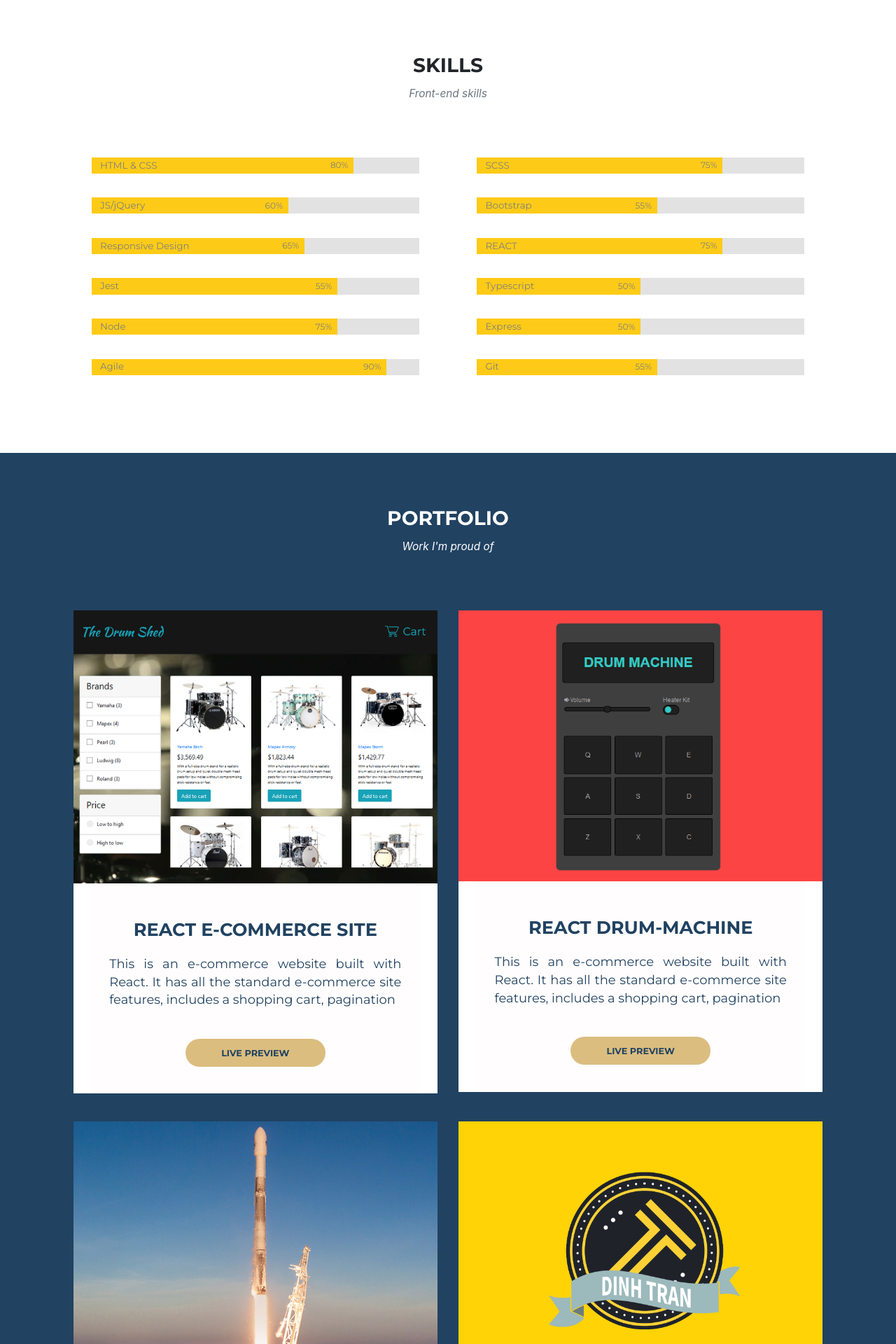
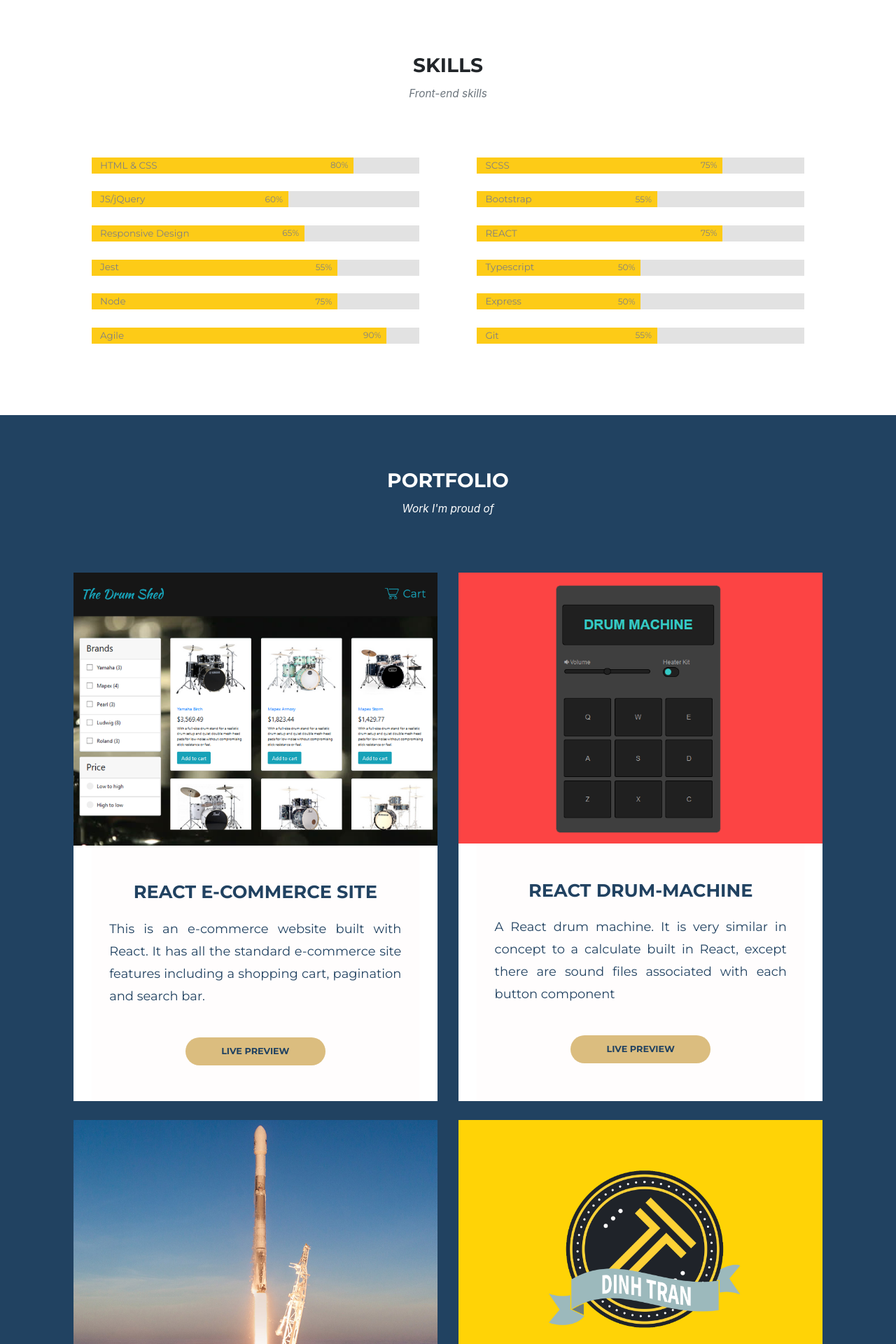
Before and after one commit to DinhTran77/Portfolio, a PHP site: page / in a window 1280 px wide. Shown: the part 800-2720 px from the top of the page at 70% size. Run offline with PHP 8.4, Linux system fonts and the light colour scheme; some web fonts are replaced.

Commit message:
almost done

```diff
--- /dev/null
+++ b/contactForm.php
@@ -0,0 +1 @@
+You typed in: <?php print $_POST['myEmail'];?>
--- a/index.html
+++ b/index.html
@@ -167,12 +167,14 @@
                     <h3 class="section-subheading light">Work I'm proud of</h3>
                 </header>
 
-                <div id="projects" class="container_content container w-screen">
+                <div id="projects" class="container_content container">
                     <template id="template_project_row" class="row">
                         <template id="template-col-projects">
                             <div class="col-lg-6">
+
                                 <a href="" class="project_link" target="_blank">
                                     <div class="project-container">
+                                        <div class='project_overlay'></div>
                                         <img class="project-image" />
                                         <article class="project-text">
                                             <h4 class="project-name"></h4>
@@ -208,7 +210,7 @@
                             <img id='profile-pic' src="./images/team/1.jpg" alt="">
                         </div> -->
                         <div class="col-lg-5">
-                            <form id="contact-form">
+                            <form id="contact-form" method="POST" action="contactForm.php">
                                 <label for="name" class="form-label "
                                     >Name:*</label
                                 >
@@ -224,7 +226,7 @@
                                 >
                                 <input
                                     required
-                                    type="text"
+                                    type="email"
                                     id="name"
                                     name="email"
                                 />
--- a/js/main.js
+++ b/js/main.js
@@ -71,42 +71,42 @@ if (document.createElement("template").content) {
 			image_source: "./images/portfolio/ecommerce.PNG",
 			name: "React E-Commerce Site",
 			description:
-				"This is an e-commerce website built with React. It has all the standard e-commerce site features, includes a shopping cart, pagination"
+				"This is an e-commerce website built with React. It has all the standard e-commerce site features including a shopping cart, pagination and search bar."
 		},
 		{
 			link: "https://drum-shed.herokuapp.com/products",
 			image_source: "./images/portfolio/drum-machine.PNG",
 			name: "React Drum-Machine",
 			description:
-				"This is an e-commerce website built with React. It has all the standard e-commerce site features, includes a shopping cart, pagination"
+				"A React drum machine. It is very similar in concept to a calculate built in React, except there are sound files associated with each button component"
 		},
 		{
 			link: "https://drum-shed.herokuapp.com/products",
 			image_source: "./images/portfolio/space-x.png",
 			name: "React Space-X API",
 			description:
-				"This is an e-commerce website built with React. It has all the standard e-commerce site features, includes a shopping cart, pagination"
+				"This React application uses Axios to retrieve and display data from the Space-X api."
 		},
 		{
 			link: "https://drum-shed.herokuapp.com/products",
 			image_source: "./images/portfolio/personal_sight.png",
 			name: "Portfolio Site",
 			description:
-				"This is an e-commerce website built with React. It has all the standard e-commerce site features, includes a shopping cart, pagination"
+				"I am particularly proud of this personal porfolio website, because I designed it from scratch including the graphic design, HTML, SCSS, animations and Javascript."
 		},
 		{
 			link: "https://drum-shed.herokuapp.com/products",
 			image_source: "./images/portfolio/waves.png",
-			name: "Portfolio Site",
+			name: "ResponsiveWebsite",
 			description:
-				"This is an e-commerce website built with React. It has all the standard e-commerce site features, includes a shopping cart, pagination"
+				"An HTML and CSS project for a course related to responsive web programming. It includes reponsive images, videos and iFrames."
 		},
 		{
 			link: "https://drum-shed.herokuapp.com/products",
 			image_source: "./images/portfolio/circle_animation.png",
 			name: "Javascript Canvas Animation",
 			description:
-				"This is an e-commerce website built with React. It has all the standard e-commerce site features, includes a shopping cart, pagination"
+				"A canvas animation that I completed on my own time to sharpen my Javascript skills."
 		}
 	];
 
--- a/scss/main.css
+++ b/scss/main.css
@@ -166,6 +166,10 @@ table {
   font-weight: bold;
 }
 
+#header-main .my-container #nav-bar #menu li a:hover {
+  color: #6b6a6a;
+}
+
 #header-main .my-container #nav-bar .slide-in {
   -webkit-animation: slide-in 500ms forwards;
           animation: slide-in 500ms forwards;
@@ -253,7 +257,7 @@ table {
   }
   #header-main .my-container #nav-bar #menu li a {
     font-size: .9vw;
-    margin-left: 5vw;
+    margin-left: 3.5vw;
   }
 }
 
@@ -1021,7 +1025,7 @@ table {
   #skillsPage #progress-bars-section .progress-bar-container {
     height: 1.8vw;
     width: 100%;
-    margin-bottom: 2.7vw;
+    margin-bottom: 2vw;
     display: -webkit-box;
     display: -ms-flexbox;
     display: flex;
@@ -1162,7 +1166,8 @@ table {
       -ms-flex-align: center;
           align-items: center;
   margin-bottom: 4vh;
-  background-color: white;
+  height: 96.5%;
+  background-color: red;
 }
 
 #portfolioPage #projects .project-container .myVideo {
@@ -1281,6 +1286,10 @@ table {
     -webkit-box-pack: center;
         -ms-flex-pack: center;
             justify-content: center;
+    overflow: hidden;
+  }
+  #portfolioPage #projects a {
+    text-decoration: none;
   }
   #portfolioPage #projects .project-container {
     display: -webkit-box;
@@ -1297,7 +1306,19 @@ table {
         -ms-flex-align: center;
             align-items: center;
     margin-bottom: 5vh;
+    overflow: hidden;
+    position: relative;
     background-color: white;
+  }
+  #portfolioPage #projects .project-container .project_overlay {
+    background: #070707;
+    position: absolute;
+    width: 100%;
+    height: 100%;
+    opacity: 0;
+  }
+  #portfolioPage #projects .project-container .project_overlay:hover {
+    opacity: .2;
   }
   #portfolioPage #projects .project-container .myVideo {
     width: 100%;
@@ -1321,9 +1342,9 @@ table {
     -webkit-box-align: center;
         -ms-flex-align: center;
             align-items: center;
-    -webkit-box-pack: center;
-        -ms-flex-pack: center;
-            justify-content: center;
+    -webkit-box-pack: start;
+        -ms-flex-pack: start;
+            justify-content: flex-start;
     color: #214261;
     font-family: Montserrat, -apple-system, BlinkMacSystemFont, "Segoe UI", Roboto, "Helvetica Neue", Arial, sans-serif, "Apple Color Emoji", "Segoe UI Emoji", "Segoe UI Symbol", "Noto Color Emoji";
   }
@@ -1338,12 +1359,12 @@ table {
     color: #214261;
     padding: 0 2vw;
     font-size: 1.4vw;
-    line-height: 2vw;
+    line-height: 2.5vw;
     font-weight: 400;
   }
   #portfolioPage #projects .project-container .project-text .preview_link {
     background-color: #dbbd7f;
-    padding: .8vw 4vw;
+    padding: 0.8vw 4vw;
     text-align: center;
     border-radius: 6vw;
     margin: 3vw 0;
@@ -1427,11 +1448,16 @@ table {
   background-color: #214261;
   color: white;
   width: 33%;
-  margin-top: 6vw;
+  margin-top: 0vw;
   padding: 2.3vw 3.5vw;
   border-radius: 6px;
   font-size: 3.54vw;
   cursor: pointer;
+}
+
+#contactPage form input[type="submit"]:hover {
+  color: #dfdfdf;
+  background: #0158bb;
 }
 
 #contactPage #contact-messsage {
@@ -1602,6 +1628,10 @@ table {
   font-weight: bold;
 }
 
+#header-main .my-container #nav-bar #menu li a:hover {
+  color: #6b6a6a;
+}
+
 #header-main .my-container #nav-bar .slide-in {
   -webkit-animation: slide-in 500ms forwards;
           animation: slide-in 500ms forwards;
@@ -1671,7 +1701,7 @@ table {
   }
   #header-main .my-container #nav-bar #menu li a {
     font-size: .9vw;
-    margin-left: 5vw;
+    margin-left: 3.5vw;
   }
 }
 /*# sourceMappingURL=main.css.map */
--- a/scss/pages/_header.scss
+++ b/scss/pages/_header.scss
@@ -64,6 +64,10 @@ $height_nav-bar: 5vh;
                         font-size: 3vw;
                         text-transform: uppercase;
                         font-weight: bold;
+
+                        &:hover{
+                            color: rgb(107, 106, 106);
+                        }
                     }
                 }
             } //end #menu
@@ -148,7 +152,7 @@ $height_nav-bar: 5vh;
 
                         a {
                             font-size: .9vw;
-                            margin-left: 5vw;
+                            margin-left: 3.5vw;
                         }
                     }
                 } //end #menu
--- a/scss/pages/_skillsPage.scss
+++ b/scss/pages/_skillsPage.scss
@@ -134,7 +134,7 @@
             .progress-bar-container {
                 height: $font-size-skill-title * 1.2;
                 width: 100%;
-                margin-bottom: 2.7vw;
+                margin-bottom: 2vw;
                 display: flex;
                 align-items: flex-start;
 
```
Also changed, not shown: scss/pages/_contactPage.scss (+6 -1 lines), scss/pages/_portfolioPage.scss (+29 -9 lines), 1 other file.
